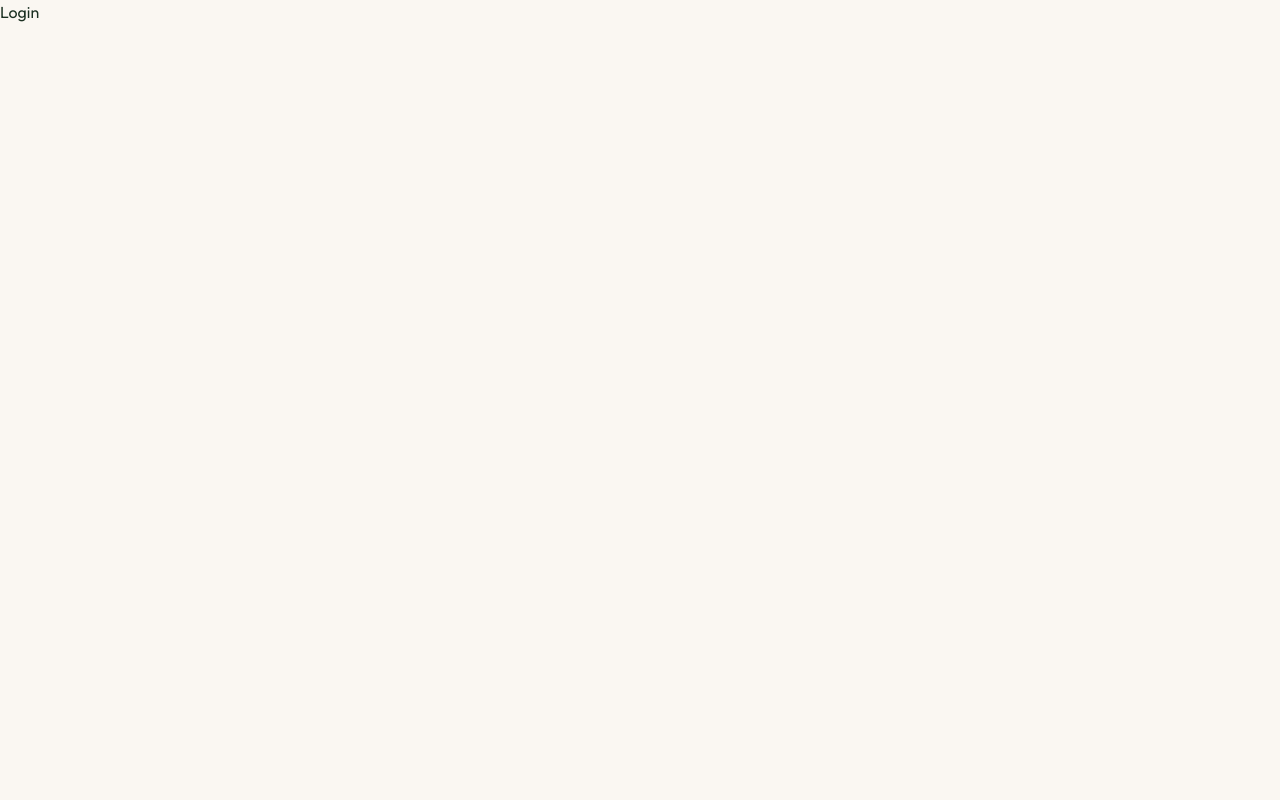
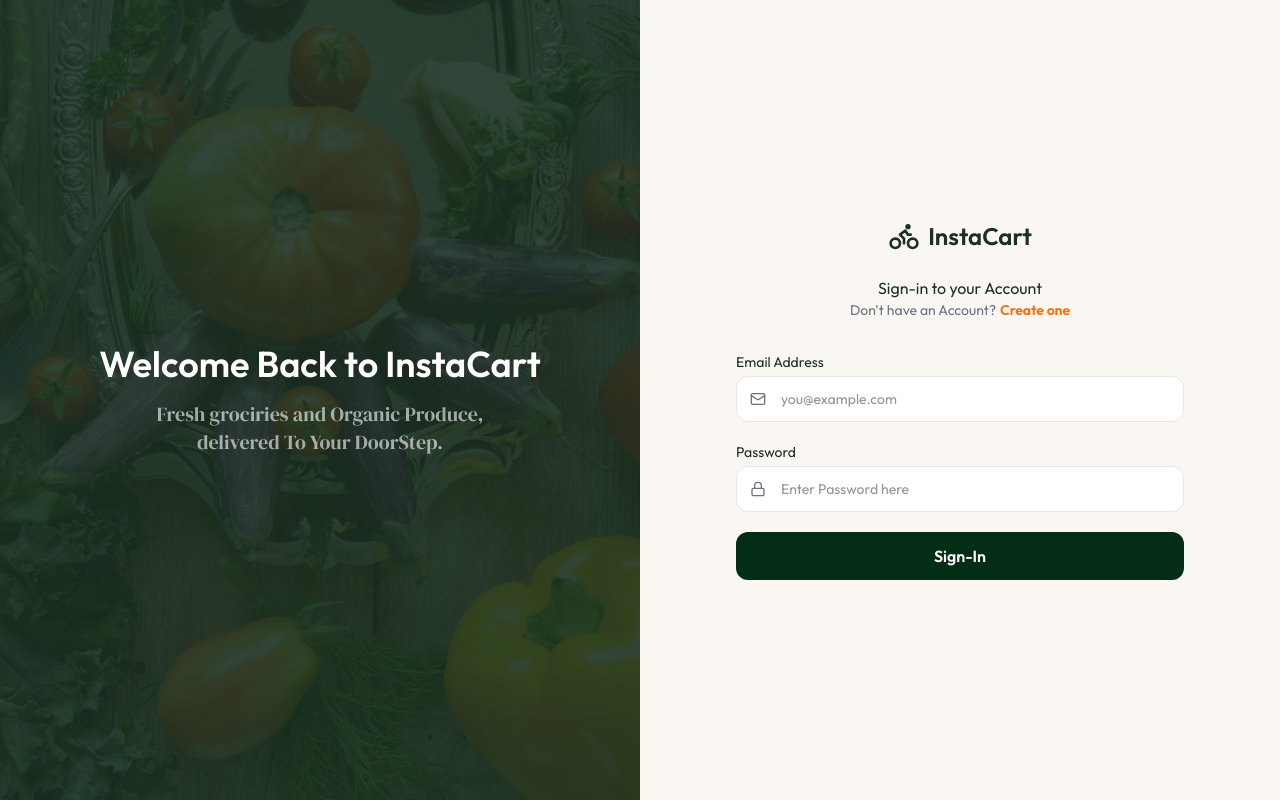
Before and after one commit to Piyushx86codes/Grocery-delivery-Project, a React (Vite) app: page /login in a window 1280 px wide. Built offline with nearby package versions, Linux system fonts and the light colour scheme.

Commit message:
Signup and SignIn page added

```diff
--- a/src/App.tsx
+++ b/src/App.tsx
@@ -25,7 +25,7 @@
       {/* Main Pages -  with navabar/footer */}
       <Route path="/" element={<AppLayout/>}>
           <Route index  element={<Home/>}/>
-          <Route path="product" element={<Products/>}/>
+          <Route path="products" element={<Products/>}/>
           <Route path="products/:id" element={<ProductPage/>}/>
           <Route path="search" element={<SearchResults/>}/>
           <Route path="deals" element={<FlashDeals/>}/>
--- a/src/pages/AppLayout.tsx
+++ b/src/pages/AppLayout.tsx
@@ -1,7 +1,16 @@
+import { Outlet } from "react-router-dom"
 
 const AppLayout = () => {
   return (
-    <div>AppLayout</div>
+    <>
+    <p>banner</p>
+    <p>navbar</p>
+    <main className="min-h-screen">
+      <Outlet/>
+    </main>
+    <p>Footer</p>
+    <p>cartSidebar</p>
+    </>
   )
 }
 
--- a/src/pages/Login.tsx
+++ b/src/pages/Login.tsx
@@ -1,7 +1,117 @@
+import { useState } from "react"
+import { heroSectionData } from "../assets/assets";
+import { Link } from "react-router-dom";
+import { BikeIcon, Loader2Icon, LockIcon, MailIcon, UserIcon } from "lucide-react";
 
 const Login = () => {
+
+  const [isLoginState,setLoginState] = useState(true);
+  const[name,setName] = useState("");
+  const[password,setPassword] = useState("");
+  const[email,setEmail] = useState("");
+  const[loading,setLoading] = useState(false);
+
+  const handleSubmit = async(e :React.SubmitEvent)=>{
+      e.preventDefault();
+      setLoading(true);
+      setTimeout(()=> window.location.href = "/",1000);
+  }
+
   return (
-    <div>Login</div>
+    <div className="min-h-screen flex">
+      {/* left */}
+       <div className="hidden lg:flex  lg:w-1/2 bg-app-green relative  items-center justify-center">
+
+       <img src={heroSectionData.hero_image} alt="" className="absolute inset-0 opacity-10 object-cover h-full bg-center"/>
+       <div className="relative text-center px-12">
+        <h2 className="text-4xl font-semibold text-white mb-4">Welcome Back to InstaCart</h2>
+        <p className="text-white/60 font-serif text-xl  max-w-sm  mx-auto">Fresh grociries and Organic Produce, delivered To Your DoorStep.</p>
+       </div>
+       </div>
+
+
+      {/* Right side */}
+
+     <div className="flex-1 flex-center px-4 py-12 bg-app-cream">
+      <div className="w-full max-w-md">
+            {/* form header message */}
+            <div className="text-center mb-8">
+                 <Link to="/" className="inline-flex items-center gap-2 mb-6">
+                 <BikeIcon className="text-app-green size-8"/>
+                 <span className="text-2xl font-semibold text-app-green">InstaCart</span>
+                 </Link>
+                 <h1>
+                  {
+                    isLoginState ? "Sign-in to your Account" : "Sign Up for an Account"
+                  }
+                 </h1>
+                 <p className="text-sm text-app-text-light">
+                  {isLoginState ? "Don't have an Account?" : "Already have an Account"}
+                  <button onClick={()=>setLoginState(!isLoginState)}
+                    className="text-orange-500 ml-1 font-semibold
+                    hover:text-orange-600 transition-colors">
+                    {isLoginState ? "Create one " : "Sign In"}
+                  </button>
+                 </p>
+            </div>
+
+
+            {/* Login/Registration form */}
+
+            <form onSubmit={handleSubmit} className="space-y-5">
+              {!isLoginState && (
+                <label className="text-sm flex flex-col gap-1">
+                    Name
+                    <div className="relative">
+                      <UserIcon className="absolute left-3.5 top-1/2 -translate-y-1/2 size-4 text-app-text-light"/>
+                      <input type="text" value={name} onChange={(e)=>setName(e.target.value)}
+                      required
+                      placeholder="Your Name"
+                      className="w-full pl-11 pr-4 py-3 text-sm bg-white rounded-xl border
+                       not-focus:border-app-border transition-all"
+                      />
+                    </div>
+                </label>
+              )}
+              <label className="text-sm flex flex-col gap-1">
+                    Email Address
+                    <div className="relative">
+                      <MailIcon className="absolute left-3.5 top-1/2 -translate-y-1/2 size-4 text-app-text-light"/>
+                      <input type="email" value={email} onChange={(e)=>setEmail(e.target.value)}
+                      required
+                      placeholder="you@example.com"
+                      className="w-full pl-11 pr-4 py-3 text-sm bg-white rounded-xl border
+                       not-focus:border-app-border transition-all"
+                      />
+                    </div>
+                </label>
+                <label className="text-sm flex flex-col gap-1">
+                    Password
+                    <div className="relative">
+                      <LockIcon className="absolute left-3.5 top-1/2 -translate-y-1/2 size-4 text-app-text-light"/>
+                      <input type="text" value={password} onChange={(e)=>setPassword(e.target.value)}
+                      required
+                      placeholder="Enter Password here"
+                      className="w-full pl-11 pr-4 py-3 text-sm bg-white rounded-xl border
+                       not-focus:border-app-border transition-all"
+                      />
+                    </div>
+                </label>
+
+                <button type="submit" disabled={loading} className="flex-center w-full py-3 bg-green-950 text-white font-semibold
+                rounded-xl hover:bg-green-900 transition-colors disabled:opacity-50">
+                    {
+                      loading ? <Loader2Icon className="animate-spin"/> : isLoginState ? "Sign-In" : "Sign-Up"
+                    }
+                </button>
+
+
+            </form>
+
+      </div>
+     </div>
+
+    </div>
   )
 }
 
```
